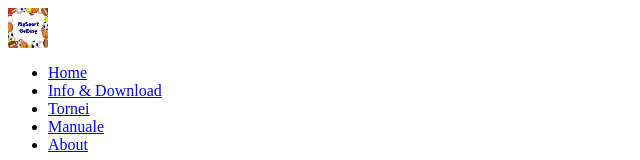
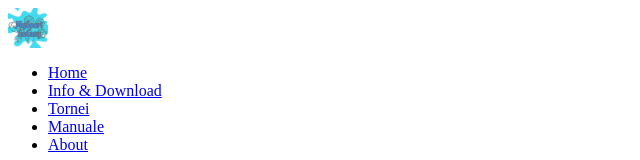
Before and after one commit to SimoneMariano/MySport-GoEasy, a plain HTML site: page html/partials/navbar.html in a window 1280 px wide. Shown: the top 160 px of the page, without its empty margins (0-640 px from the left). Drawn offline with Linux system fonts and the light colour scheme.

Commit message:
Cambiata icona principale

```diff
--- a/html/partials/navbar.html
+++ b/html/partials/navbar.html
@@ -1,4 +1,4 @@
-<link rel="icon" type="image/x-icon" href="/images/Sports_Ball_Frame_MSGE.jpg" />
+<link rel="icon" type="image/x-icon" href="/images/icon.png" />
 
 <nav id="navbar" class="navbar navbar-expand navbar-dark bg-dark sticky-top">
   <div class="container-fluid">
@@ -6,7 +6,7 @@
     <a href="/index.html" class="navbar-brand"
       ><img
         class="d-inline-block align-text-top rounded"
-        src="/images/Sports_Ball_Frame_MSGE.jpg"
+        src="/images/icon.png"
         alt=""
         width="40"
         height="40"
```
Also changed, not shown: index.html (+0 -2 lines), images/MySportGoEasy.jpg (deleted), images/Sports_Ball_Frame_MSGE.ico (deleted), images/Sports_Ball_Frame_MSGE.jpg (deleted), images/Sports_Ball_Frame_MSGEsm.ico (deleted), images/icon.png (added), images/iconMail.png (deleted), images/nuovaicona.png (deleted).
